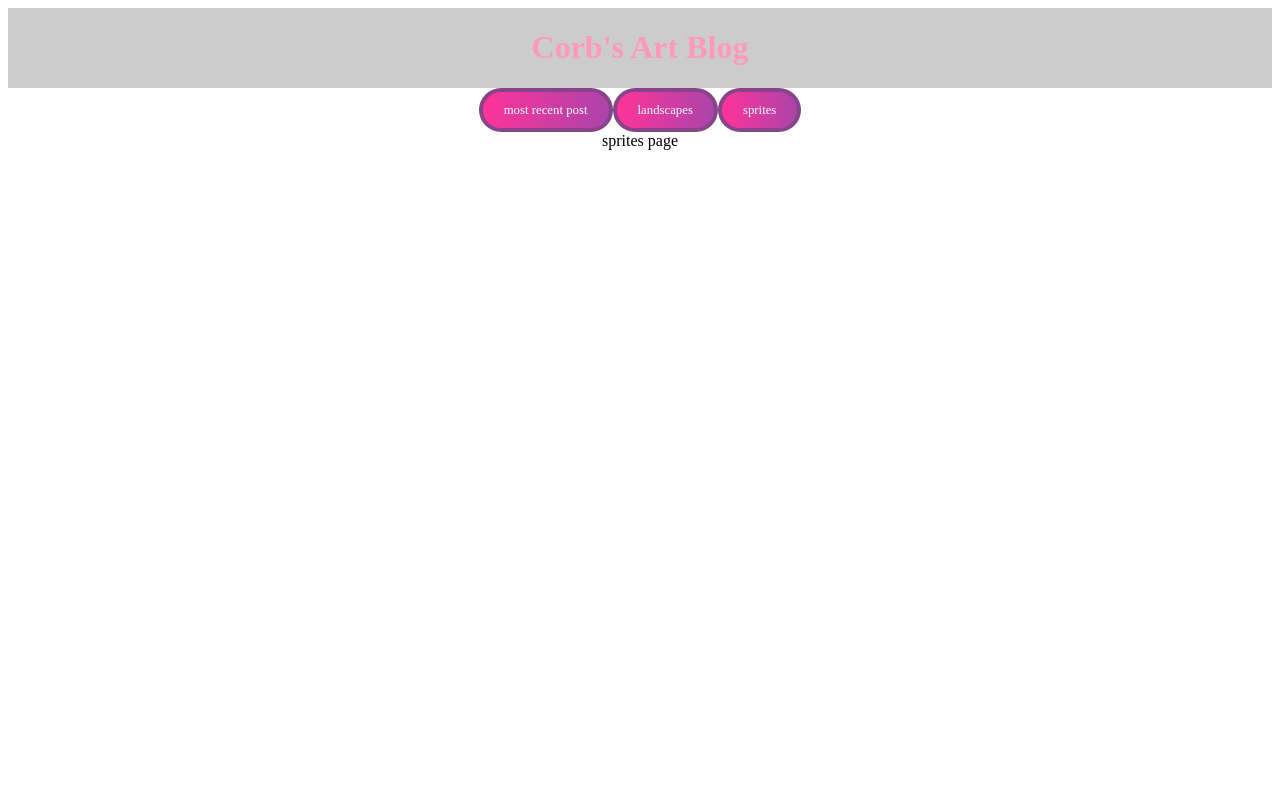
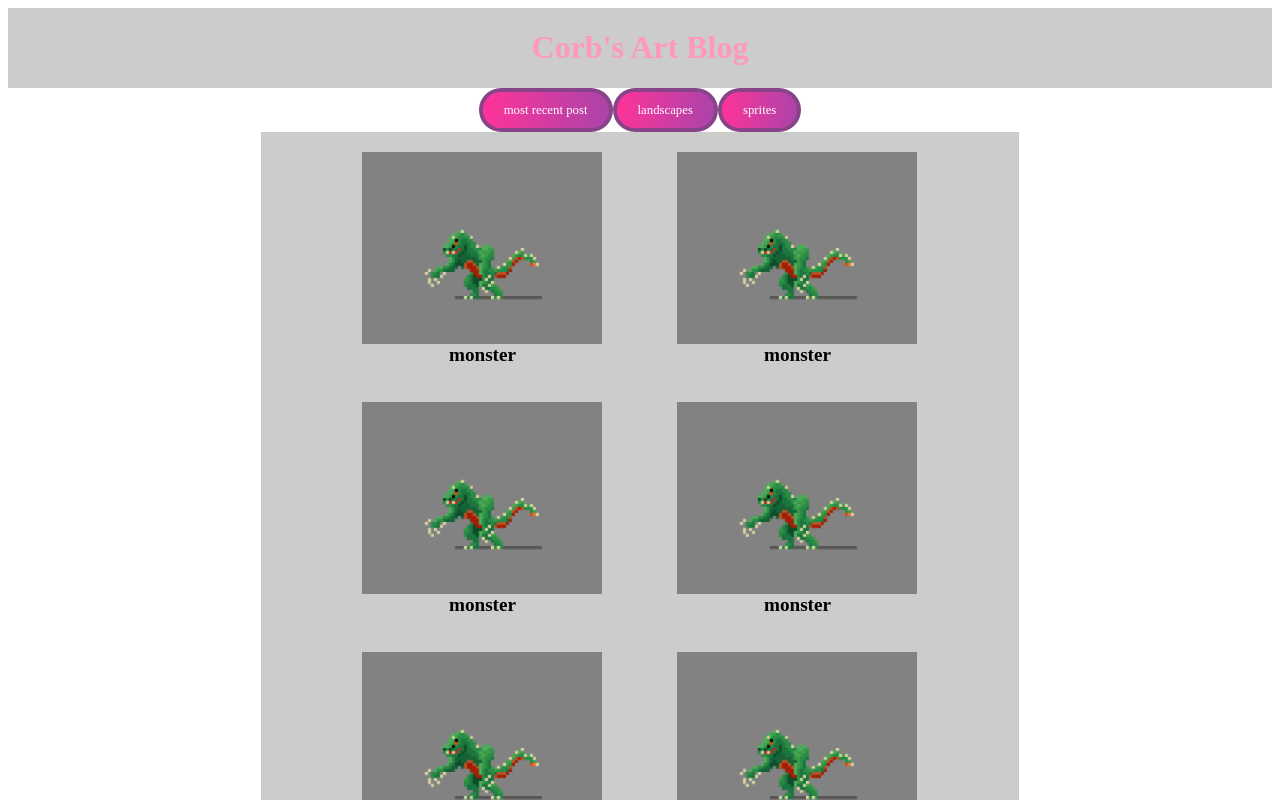
Before and after one commit to ccatack/myArtBlog, a React (Create React App) app: page / in a window 1280 px wide. Both pictures are taken after a click on the button "sprites". Shown: the top 800 px of the page. Built offline with nearby package versions, Linux system fonts and the light colour scheme.

Commit message:
added sprite component and data with some styling

```diff
--- a/src/App.js
+++ b/src/App.js
@@ -1,4 +1,5 @@
 import React from "react";
+import SpritePage from "./components/SpritePage";
 
 export default function App() {
 
@@ -31,9 +32,7 @@ export default function App() {
       }
 
       {page == 2 &&
-        <div className="sprites">
-          sprites page
-        </div>
+        <SpritePage/>
       }
     </div>
   );
--- /dev/null
+++ b/src/components/SpritePage.js
@@ -0,0 +1,20 @@
+import React from "react";
+import sprites from "../data/sprites.js"
+
+export default function SpritePage() {
+
+    const images = sprites.map(item => {
+        return (
+            <div>
+                <img src={item.image} key={item.id}></img>
+                <h2>{item.name}</h2>
+            </div>
+        )
+    })
+
+    return (
+        <section className="sprite-section">
+            {images}
+        </section>
+    )
+}
--- /dev/null
+++ b/src/data/sprites.js
@@ -0,0 +1,42 @@
+export default [
+    {
+        id: 0,
+        name: "monster",
+        image: "../images/monster.png",
+    },
+    {
+        id: 1,
+        name: "monster",
+        image: "../images/monster.png",
+    },
+    {
+        id: 2,
+        name: "monster",
+        image: "../images/monster.png",
+    },
+    {
+        id: 3,
+        name: "monster",
+        image: "../images/monster.png",
+    },
+    {
+        id: 4,
+        name: "monster",
+        image: "../images/monster.png",
+    },
+    {
+        id: 5,
+        name: "monster",
+        image: "../images/monster.png",
+    },
+    {
+        id: 6,
+        name: "monster",
+        image: "../images/monster.png",
+    },
+    {
+        id: 7,
+        name: "monster",
+        image: "../images/monster.png",
+    },
+]
--- a/src/style.css
+++ b/src/style.css
@@ -17,6 +17,43 @@ header {
     width: 100%;
     background-color: #ccc;
     color: #ff99bb;
+}
+
+.sprite-section {
+  margin: 0;
+  padding: 20px;
+  display: grid;
+  width: 60%;
+  grid-template-columns: repeat(2, 315px);
+  grid-template-rows: auto;
+  row-gap: 20px;
+  justify-content: center;
+  align-items: center;
+  background-color: #ccc;
+}
+
+.sprite-section > div {
+    margin: 0 auto;
+    padding: 0;
+    min-width: 300px;
+    max-width: 300px;
+    display: flex;
+    flex-direction: column;
+    justify-content: center;
+    align-items: center;
+    font-size: .8em;
+    font-weight: 400;
+}
+
+.sprite-section > div > img {
+    margin: 0;
+    padding: 0;
+    max-width: 80%;
+}
+
+.sprite-section> div > h2 {
+  margin-top: 0;
+  padding: 0;
 }
 
 button-container {
```
Also changed, not shown: public/images/monster.png (added).
